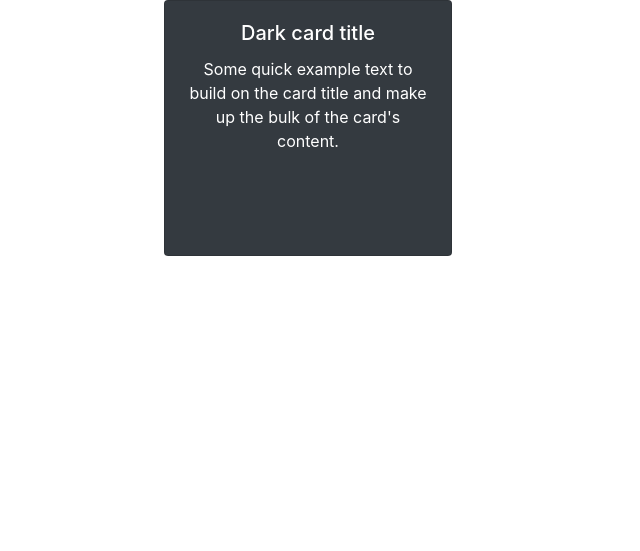
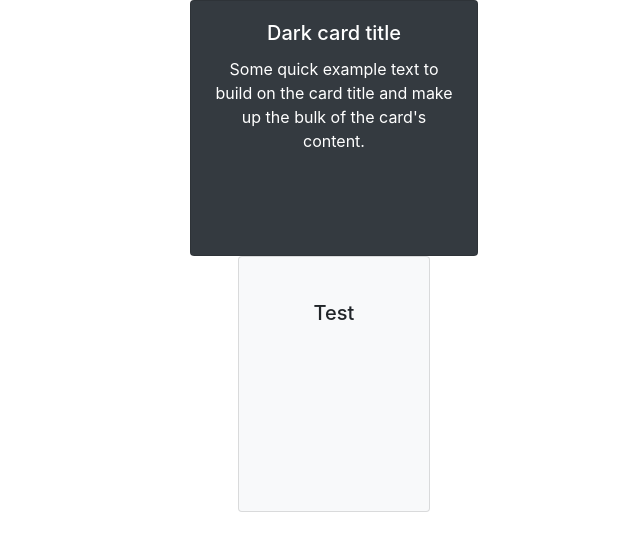
Before and after one commit to JellyWX/cards-against-humanity, a Flask app: template app/templates/game.html in a window 1280 px wide. Shown: the top 551 px of the page, without its empty margins (306-946 px from the left). Run offline with Flask 2, Linux system fonts and the light colour scheme; the template is opened without the code that fills it, so the values that code supplies are empty; some libraries are stand-ins or nearby versions.

Commit message:
added a test center card. centered the black card

```diff
--- a/app/templates/game.html
+++ b/app/templates/game.html
@@ -17,13 +17,11 @@
     </head>
     <body>
 
-        <div class="container text-center mx-auto justify-content-center">
-            <div class="col-mb-4 col-lg-4 col-sm-4 offset-mb-4 offset-lg-4 offset-sm-4">
-                <div class="card bg-dark text-white" style="width: 18rem; height: 16rem;">
-                    <div class="card-body">
-                        <h5 class="card-title">Dark card title</h5>
-                        <p class="card-text">Some quick example text to build on the card title and make up the bulk of the card's content.</p>
-                    </div>
+        <div class="container text-center d-flex justify-content-center">
+            <div class="card bg-dark text-white" style="width: 18rem; height: 16rem;">
+                <div class="card-body">
+                    <h5 class="card-title">Dark card title</h5>
+                    <p class="card-text">Some quick example text to build on the card title and make up the bulk of the card's content.</p>
                 </div>
             </div>
         </div>
@@ -37,6 +35,16 @@
             {% endfor %}
         </ul>
 
+        <div class="d-flex justify-content-center text-center pull-bottom" style="overflow-x: scroll;">
+            <div class="hover-to-front">
+                <div class="card bg-light" style="width: 12rem; height: 16rem;">
+                    <div class="card-body">
+                        <br>
+                        <h5 class="card-title">Test</h5>
+                    </div>
+                </div>
+            </div>
+        </div>
 
         <div class="d-flex justify-content-between fixed-bottom text-center" style="overflow-x: scroll;">
 
@@ -85,6 +93,8 @@ sock.on('ready', (uuid) =>
     var user_item = document.getElementById(uuid);
 
     user_item.getElementsByTagName('span')[0].className = "badge badge-success badge-pill";
+
+
 });
 
 sock.on('unready', function()
@@ -147,11 +157,15 @@ function play(index)
 
         if (i == index)
         {
-            el.style.setProperty("text-decoration", "line-through")
+            el.style.setProperty("text-decoration", "line-through");
+            el.style.setProperty("pointer-events", "none");
+            el.parentNode.parentNode.style.opacity = 0.2;
         }
         else
         {
-            el.style.setProperty("text-decoration", "")
+            el.style.setProperty("text-decoration", "");
+            el.style.setProperty("pointer-events", "auto");
+            el.parentNode.parentNode.style.opacity = 1;
         }
     }
 }
```
